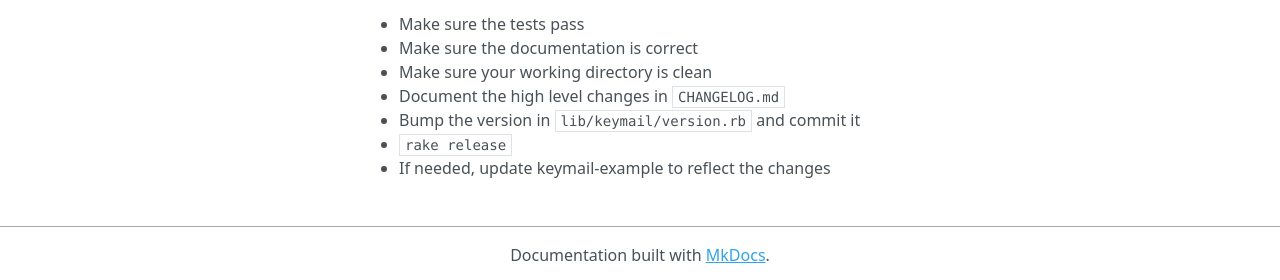
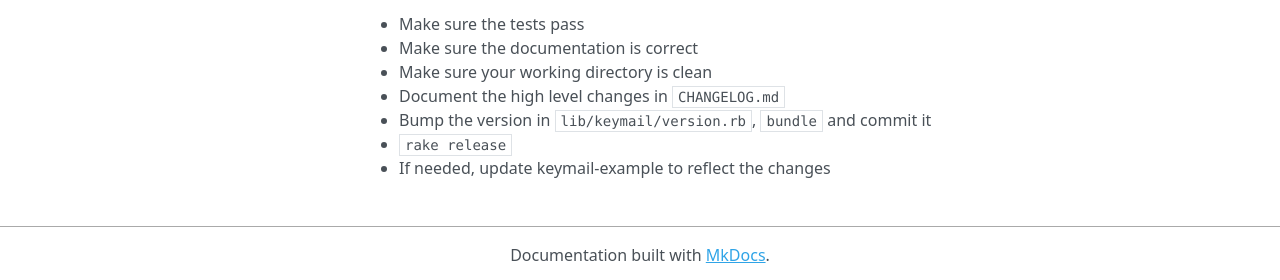
Before and after one commit to jsborjesson/keymail, an MkDocs documentation site: the page built from docs/developing.md, in a window 1280 px wide and 900 px high, scrolled down 521 px. Shown: the part 617-897 px from the top of the window. Built offline with MkDocs 1.6.1, drawn with Linux system fonts in a browser that asks for light colours; nearby versions of some CDN libraries; old or Windows-style settings are respelled for this version of MkDocs.

Commit message:
Don't forget to bundle the new version

```diff
--- a/docs/developing.md
+++ b/docs/developing.md
@@ -54,6 +54,6 @@ indicated with a dot, because of RubyGems.(e.g `v0.1.0.pre`)
 - Make sure the documentation is correct
 - Make sure your working directory is clean
 - Document the high level changes in `CHANGELOG.md`
-- Bump the version in `lib/keymail/version.rb` and commit it
+- Bump the version in `lib/keymail/version.rb`, `bundle` and commit it
 - `rake release`
 - If needed, update keymail-example to reflect the changes
```
